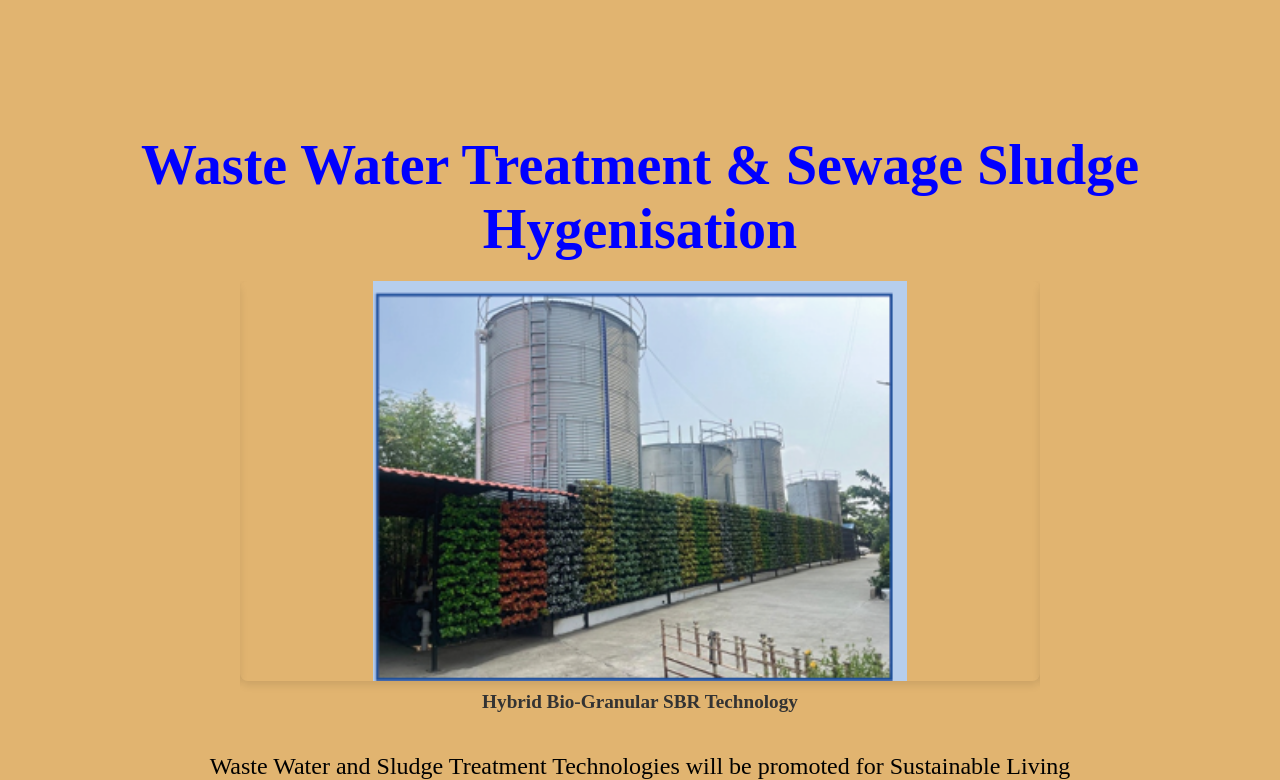
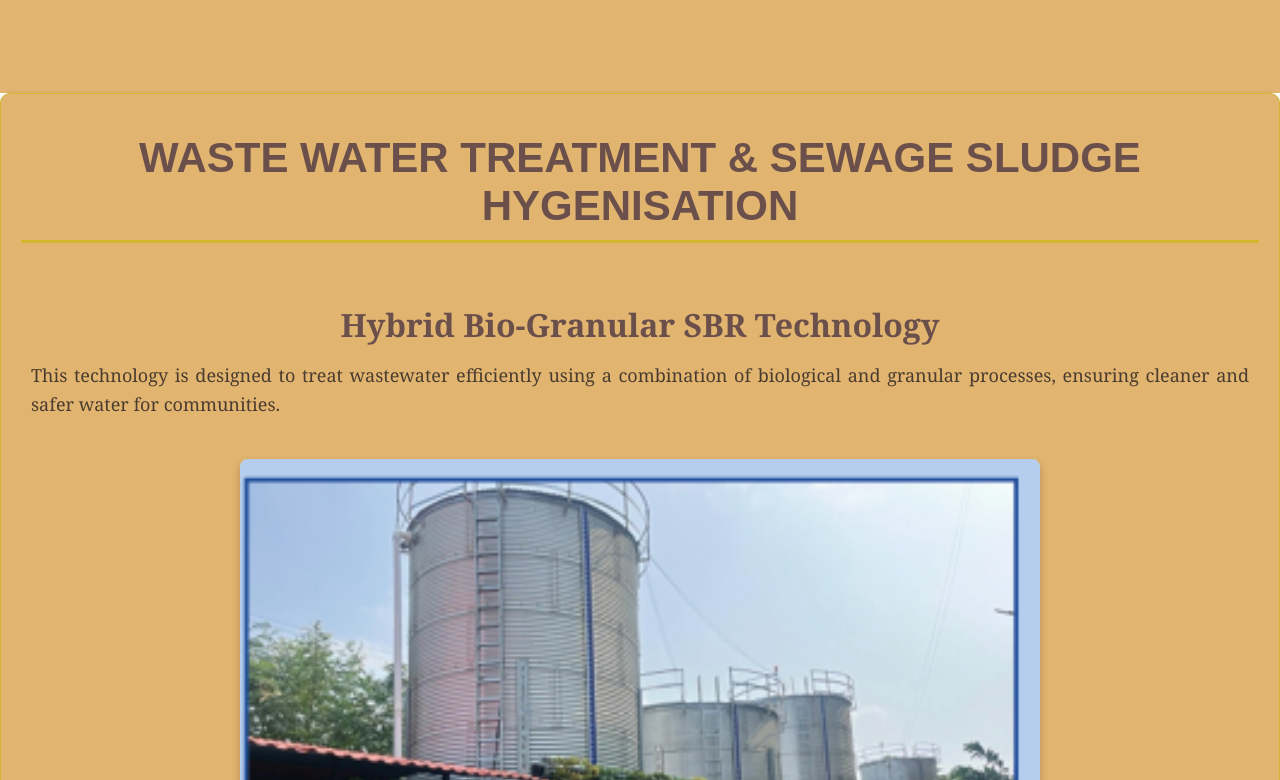
Before and after one commit to yathe/cillage_work, a React (Create React App) app: page /socialint in a window 1280 px wide. Shown: the part 180-960 px from the top of the page. Built offline with nearby package versions, Linux system fonts and the light colour scheme.

Commit message:
Update Socialinitiatives.js

```diff
--- a/src/components/Our Domain/Socialinitiatives.js
+++ b/src/components/Our Domain/Socialinitiatives.js
@@ -1,101 +1,39 @@
-import React from "react";
-import Slider from "react-slick";
-import "slick-carousel/slick/slick.css";
-import "slick-carousel/slick/slick-theme.css";
-import About_us from "../About_us";
+import React from 'react';
+import './Socialinitiatives.css';
 import ag from "../../photos/wa.png";
 import ag1 from "../../photos/wa1.png";
 
-const SocialInit = () => {
-  const images = [ag, ag1];
-  const texts = [
-    "Hybrid Bio-Granular SBR Technology",
-    "Radiation Technology for Sludge Hygienisation"
-  ];
+function SocialInit() {
+    return (
+        <div className="container">
+            <header className="header">
+                <h1>Waste Water Treatment & Sewage Sludge Hygenisation</h1>
+            </header>
 
-  const settings = {
-    infinite: true,
-    speed: 500,
-    slidesToShow: 1,
-    slidesToScroll: 1,
-    arrows: false,
-    autoplay: true,
-    autoplaySpeed: 2000,
-  };
+            <section className="focus-section">
+                <h2>Hybrid Bio-Granular SBR Technology</h2>
+                <p>
+                    This technology is designed to treat wastewater efficiently using a combination of biological and granular processes, ensuring cleaner and safer water for communities.
+                </p>
+            </section>
+            <section className="image-section">
+                <img src={ag} alt="Hybrid Bio-Granular SBR Technology" className="image" />
+            </section>
 
-  // Helper function to set responsive font size
-  const getResponsiveFontSize = (desktopSize, tabletSize, mobileSize) => {
-    if (window.innerWidth > 1024) return desktopSize;
-    if (window.innerWidth > 768) return tabletSize;
-    return mobileSize;
-  };
-
-  return (
-    <div
-      style={{
-        backgroundColor: "#e1b470",
-        padding: "40px",
-        textAlign: "center",
-        fontFamily: "'Times New Roman', Times, serif",
-        color: "#333"
-      }}
-    >
-      {/* Main Heading - responsive font size */}
-      <h1
-        style={{
-          textAlign: "center",
-          fontSize: getResponsiveFontSize("3.5rem", "2.8rem", "2rem"),
-          fontWeight: "bold",
-          color: "blue",
-          marginBottom: "20px"
-        }}
-      >
-        Waste Water Treatment & Sewage Sludge Hygenisation
-      </h1>
-
-      <div style={{ width: "90%", maxWidth: "800px", margin: "0 auto 40px auto" }}>
-        <Slider {...settings}>
-          {images.map((src, index) => (
-            <div key={index} style={{ textAlign: "center", color: "#333" }}>
-            <img
-  src={src}
-  alt={`Slide ${index}`}
-  style={{
-    width: "100%",
-    height: "400px",
-    borderRadius: "8px",
-    objectFit: "contain",
-    boxShadow: "0 4px 8px rgba(0, 0, 0, 0.1)",
-  }}
-/>
-              <h3
-                style={{
-                  marginTop: "10px",
-                  fontSize: getResponsiveFontSize("1.2rem", "1rem", "0.9rem"),
-                  textAlign: "center"
-                }}
-              >
-                {texts[index]}
-              </h3>
-            </div>
-          ))}
-        </Slider>
-      </div>
-
-      {/* Secondary Heading - responsive font size */}
-      <h2
-        style={{
-          fontSize: getResponsiveFontSize("1.5rem", "1.25rem", "1rem"),
-          fontWeight: "400",
-          color: "black",
-          textAlign: "center",
-          margin: "20px 10px"
-        }}
-      >
-        Waste Water and Sludge Treatment Technologies will be promoted for Sustainable Living
-      </h2>
-    </div>
-  );
+            <section className="focus-section">
+                <h2>Radiation Technology for Sludge Hygienisation</h2>
+                <p>
+                    Radiation technology is used to hygienize sludge, making it safe for disposal or use as a fertilizer, thereby promoting sustainable waste management practices.
+                </p>
+                <p>
+                    Waste Water and Sludge Treatment Technologies will be promoted to ensure sustainable living by providing safe and efficient methods for waste management.
+                </p>
+            </section>
+            <section className="image-section">
+                <img src={ag1} alt="Radiation Technology for Sludge Hygienisation" className="image" />
+            </section>
+        </div>
+    );
 }
 
 export default SocialInit;
```
